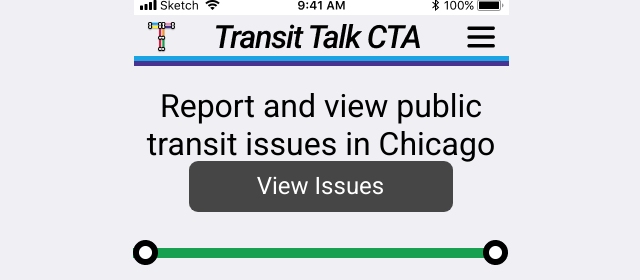
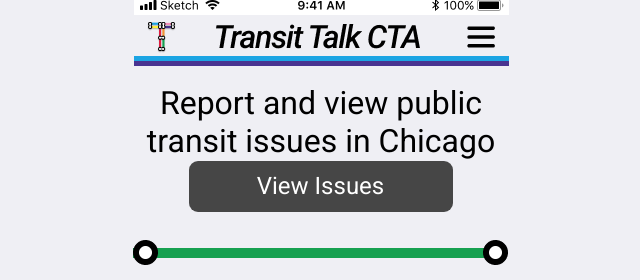
Before and after one commit to andreanthony/andreanthony.github.io, a Jekyll site: the page landingscreen.html, which Jekyll copies as it is, in a window 1280 px wide. Shown: the top 280 px of the page, without its empty margins (319-959 px from the left). Built offline with Jekyll 4.4.1, drawn with Linux system fonts in a browser that asks for light colours.

Commit message:
Update landingscreen.html

```diff
--- a/landingscreen.html
+++ b/landingscreen.html
@@ -14,7 +14,7 @@
  <header>
   <img src="/Black.png" alt="bar">
   <img src="/header.png" alt="header">
-  <h1 style="margin-top: 21px; margin-bottom: 14px;">Report and view public transit issues in Chicago</h1>
+  <h1 style="margin-top: 18px; margin-bottom: 18px;">Report and view public transit issues in Chicago</h1>
  </header>
  <div id="mainbutton"><p style="margin: 11px;">View Issues</p></div>
  <div id="separatorgreen"><img src="/green.png" alt="separatorgreen" /></div>
```
